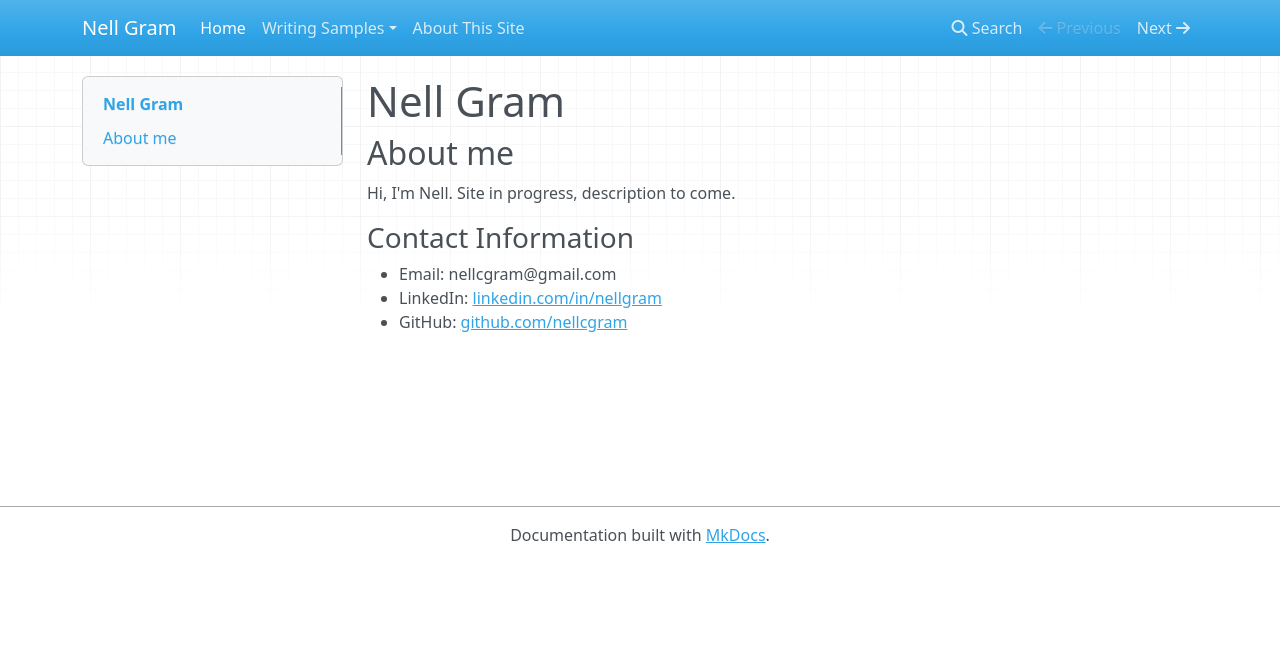
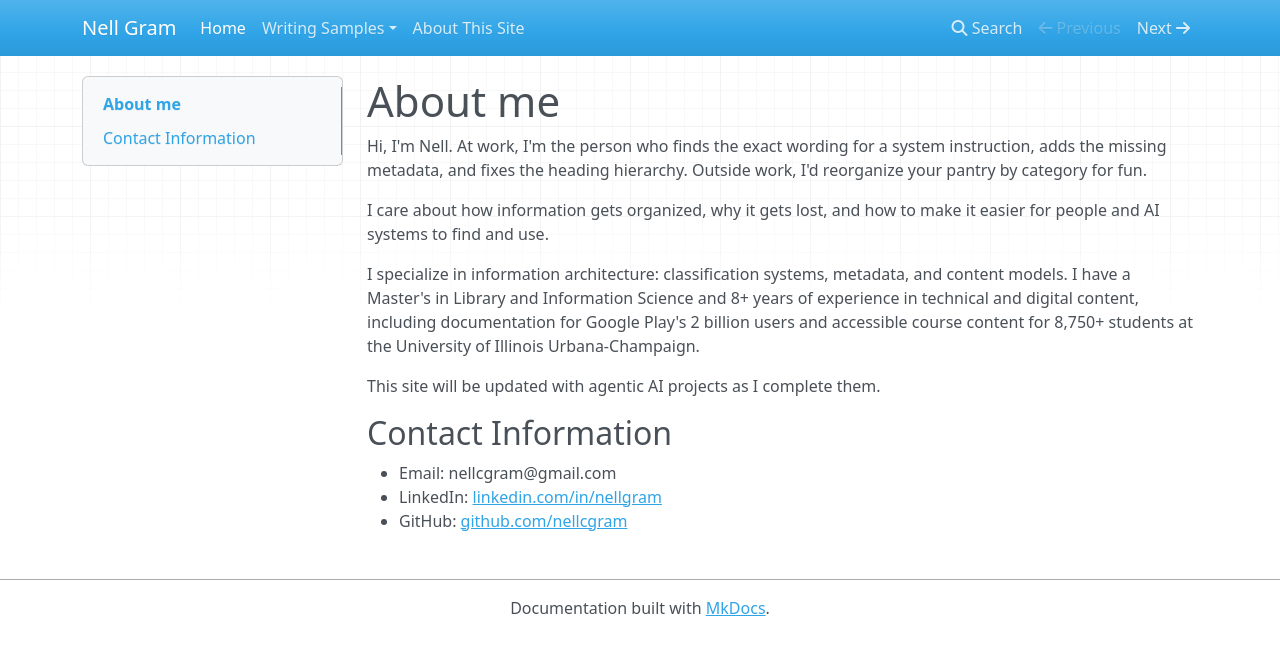
Before and after one commit to nellcgram/nellcgram.github.io, an MkDocs documentation site: the page built from docs/index.md, in a window 1280 px wide. Shown: the top 655 px of the page. Built offline with MkDocs 1.6.1, drawn with Linux system fonts in a browser that asks for light colours; nearby versions of some CDN libraries.

Commit message:
Update index with about me

```diff
--- a/docs/index.md
+++ b/docs/index.md
@@ -1,10 +1,14 @@
-# Nell Gram
+# About me
 
-## About me
+Hi, I'm Nell. At work, I'm the person who finds the exact wording for a system instruction, adds the missing metadata, and fixes the heading hierarchy. Outside work, I'd reorganize your pantry by category for fun.
 
-Hi, I'm Nell. Site in progress, description to come.
+I care about how information gets organized, why it gets lost, and how to make it easier for people and AI systems to find and use.
 
-### Contact Information
+I specialize in information architecture: classification systems, metadata, and content models. I have a Master's in Library and Information Science and 8+ years of experience in technical and digital content, including documentation for Google Play's 2 billion users and accessible course content for 8,750+ students at the University of Illinois Urbana-Champaign.
+
+This site will be updated with agentic AI projects as I complete them.
+
+## Contact Information
 
 - Email: nellcgram@gmail.com
 - LinkedIn: [linkedin.com/in/nellgram](https://www.linkedin.com/in/nellgram)
```
